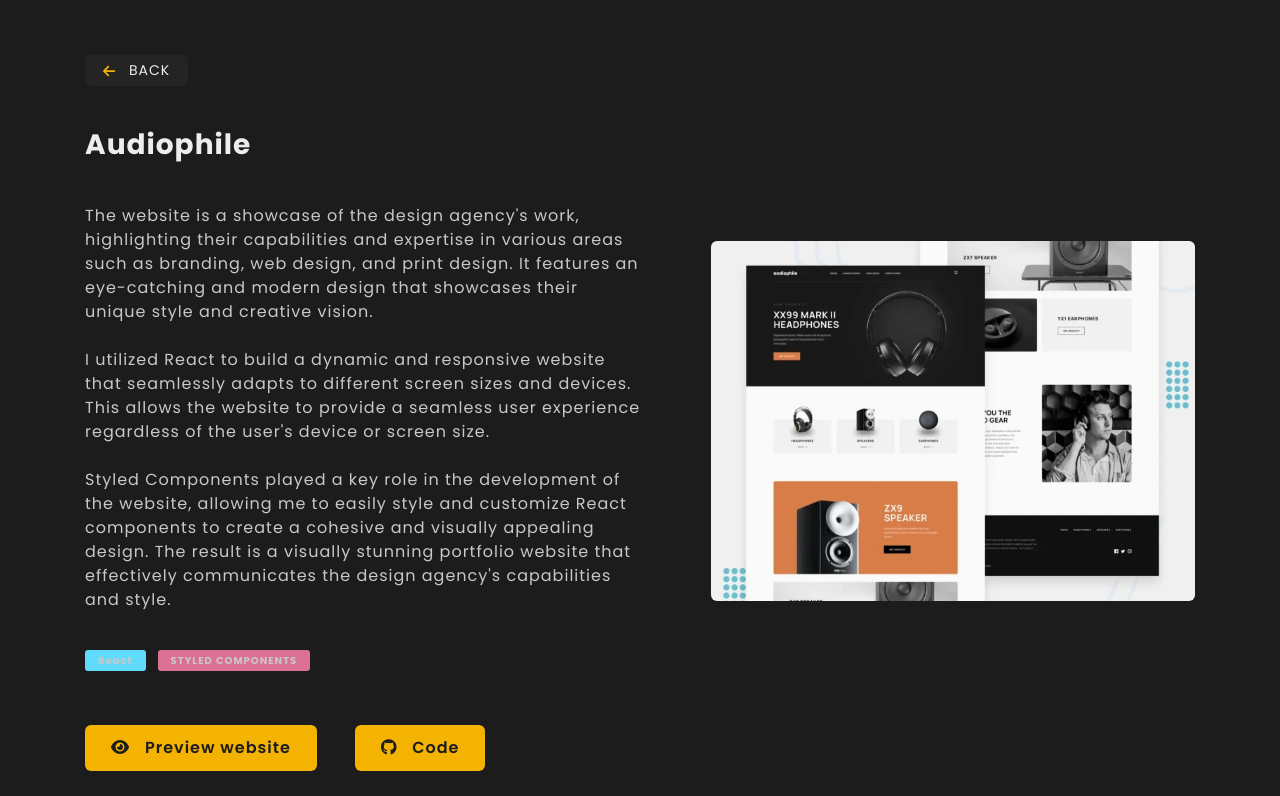
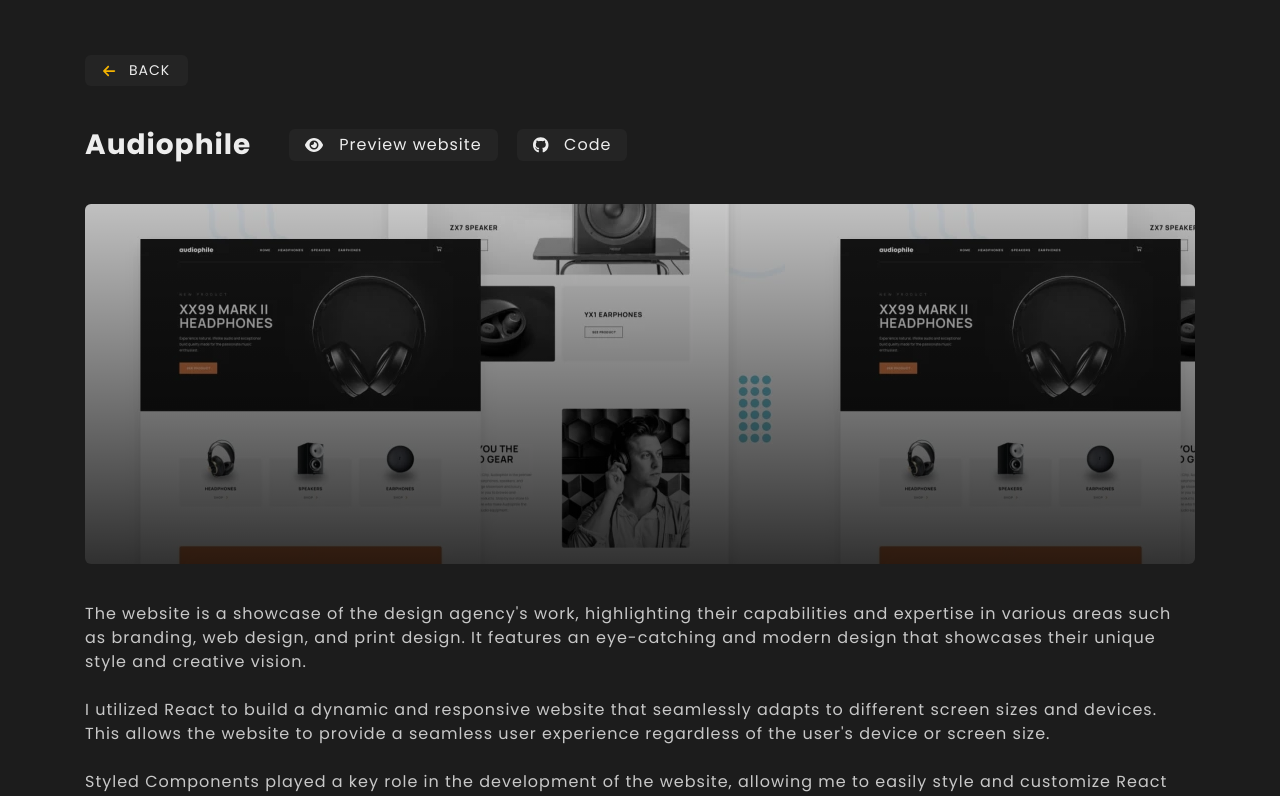
Before and after one commit to milderz/frontend-portfolio.old, a React (Create React App) app: page /audiophile in a window 1280 px wide. Shown: the top 796 px of the page. Built offline with nearby package versions, Linux system fonts and the light colour scheme.

Commit message:
updated detail section

```diff
--- a/src/Components/ProjectDetail.js
+++ b/src/Components/ProjectDetail.js
@@ -6,7 +6,6 @@ import { FontAwesomeIcon } from "@fortawesome/react-fontawesome";
 import { faGithub } from "@fortawesome/free-brands-svg-icons";
 import { faArrowLeft, faEye } from "@fortawesome/free-solid-svg-icons";
 import Tag from "./Tag";
-import MainButton from "./MainButton";
 
 const ProjectDetail = () => {
   const [projects, setProjects] = useState([]);
@@ -18,34 +17,53 @@ const ProjectDetail = () => {
 
   return (
     <>
-      {projects.map((project) => (
-        <StyledProjectDetail>
+      {projects.map((project, index) => (
+        <StyledProjectDetail key={index}>
           <div className="content">
-            <div className="text-content">
-              <Link to="/" className="previous-button">
-                <FontAwesomeIcon icon={faArrowLeft} />
-                BACK
-              </Link>
+            <Link to="/" className="previous-button">
+              <FontAwesomeIcon icon={faArrowLeft} />
+              BACK
+            </Link>
+            <header>
               <h3>{project.projectName}</h3>
-              <p>{project.longDescription}</p>
-              <div className="tags">
-                {project.labels.map((label) => (
-                  <Tag tagName={label.text} tagColor={label.color} />
-                ))}
+              <div className="buttons">
+                <a
+                  href={project.webLink}
+                  target="_blank"
+                  className="header-link"
+                  rel="noreferrer"
+                >
+                  <FontAwesomeIcon icon={faEye} />
+                  Preview website
+                </a>
+                <a
+                  href={project.githubLink}
+                  target="_blank"
+                  className="header-link"
+                  rel="noreferrer"
+                >
+                  <FontAwesomeIcon icon={faGithub} />
+                  Code
+                </a>
               </div>
-              <div className="buttons">
-                <MainButton btnText="Preview website" icon={faEye} />
-                <MainButton btnText="Code " icon={faGithub} />
-              </div>
-            </div>
+            </header>
+
             <div
               className="img-content"
               style={{
-                background: `url(${project.mainImage})`,
-                backgroundPosition: "center",
+                backgroundPosition: "top",
                 backgroundSize: "cover",
+                background:
+                  "linear-gradient(rgba(0, 0, 0, 0.2), rgba(0, 0, 0, 0.8))," +
+                  `url(${project.mainImage})`,
               }}
             ></div>
+            <p className="project-description">{project.longDescription}</p>
+            <div className="tags">
+              {project.labels.map((label, index) => (
+                <Tag key={index} tagName={label.text} tagColor={label.color} />
+              ))}
+            </div>
           </div>
         </StyledProjectDetail>
       ))}
--- a/src/Components/Styles/ProjectDetail.styled.js
+++ b/src/Components/Styles/ProjectDetail.styled.js
@@ -1,57 +1,33 @@
 import styled from "styled-components";
 
 export const StyledProjectDetail = styled.section`
-  /* background-color: #ff009b17; */
-
   .content {
     width: 77%;
-    /* margin: auto; */
+    display: flex;
+    flex-direction: column;
+    align-items: flex-start;
+    justify-content: center;
+    gap: 3.8rem;
     margin: 5.5rem auto;
-    display: flex;
-    align-items: center;
-    gap: 6.8rem;
     max-width: 111rem;
 
     @media screen and (max-width: 1280px) {
       width: 90%;
     }
     @media screen and (max-width: 990px) {
-      flex-direction: column;
-      align-items: flex-start;
-      justify-content: center;
-      height: 128.8rem;
     }
     @media screen and (max-width: 575px) {
-      height: 158.8rem;
     }
 
-    .text-content {
-      flex: 3;
-      display: flex;
-      flex-direction: column;
-      gap: 3.8rem;
-
-      @media screen and (max-width: 990px) {
-        flex: 1;
-      }
-
-      p {
-        color: #c8c8c8;
-        @media screen and (max-width: 575px) {
-          width: 100%;
-        }
-      }
+    .project-description {
+      color: #c8c8c8;
+      width: 100%;
     }
 
     .img-content {
-      flex: 2.6;
       height: 36rem;
       width: 100%;
       border-radius: 0.6rem;
-      @media screen and (max-width: 990px) {
-        flex: 10;
-        height: 20rem;
-      }
     }
   }
 
@@ -84,6 +60,34 @@ export const StyledProjectDetail = styled.section`
     }
   }
 
+  header {
+    display: flex;
+    align-items: center;
+    gap: 3.8rem;
+  }
+
+  .header-link {
+    color: var(--main-white);
+    font-size: 1.6rem;
+    height: 3.1rem;
+    background-color: var(--secondary-black);
+    display: flex;
+    align-items: center;
+    justify-content: center;
+    padding: 1.6rem;
+    border-radius: 0.6rem;
+    transition: all 0.2s ease;
+
+    svg {
+      padding-right: 1.6rem;
+    }
+
+    :hover {
+      color: var(--main-black);
+      background-color: var(--yellow);
+    }
+  }
+
   h3 {
     font-size: 2.8rem;
     color: var(--main-white);
@@ -100,20 +104,9 @@ export const StyledProjectDetail = styled.section`
   }
 
   .buttons {
+    /* width: 100%; */
     display: flex;
-    gap: 3.8rem;
-
-    @media screen and (max-width: 575px) {
-      flex-direction: column;
-      align-items: flex-start;
-      gap: 0;
-
-      a {
-        width: 100%;
-        display: flex;
-        align-items: center;
-        justify-content: center;
-      }
-    }
+    /* justify-content: space-between; */
+    gap: 1.9rem;
   }
 `;
--- a/src/projectsData.json
+++ b/src/projectsData.json
@@ -97,7 +97,7 @@
   "id": 5,
   "projectName": "Octocade",
   "shortDescription": "A portfolio website for a design agency, developed using React and Styled Components",
-  "longDescription": "The website is a showcase of the design agency's work, highlighting their capabilities and expertise in various areas such as branding, web design, and print design. It features an eye-catching and modern design that showcases their unique style and creative vision.\n\nI utilized React to build a dynamic and responsive website that seamlessly adapts to different screen sizes and devices. This allows the website to provide a seamless user experience regardless of the user's device or screen size.\n\nStyled Components played a key role in the development of the website, allowing me to easily style and customize React components to create a cohesive and visually appealing design. The result is a visually stunning portfolio website that effectively communicates the design agency's capabilities and style.",
+  "longDescription": "The gaming website is a hub for all things gaming, featuring the latest news, reviews, and updates on the hottest games. With a clean and intuitive interface, it's easy for users to navigate and find what they're looking for.\n\nI utilized React to build a dynamic and responsive website that seamlessly adapts to different screen sizes and devices. This allows the website to provide a seamless user experience regardless of the user's device or screen size.\n\nStyled Components played a key role in the development of the website, allowing me to easily style and customize React components to create a cohesive and visually appealing design. The result is a visually stunning website that engages and immerses users in the world of gaming.",
   "mainImage": "/octocade.png",
   "slug": "octocade",
   "labels": [
```
